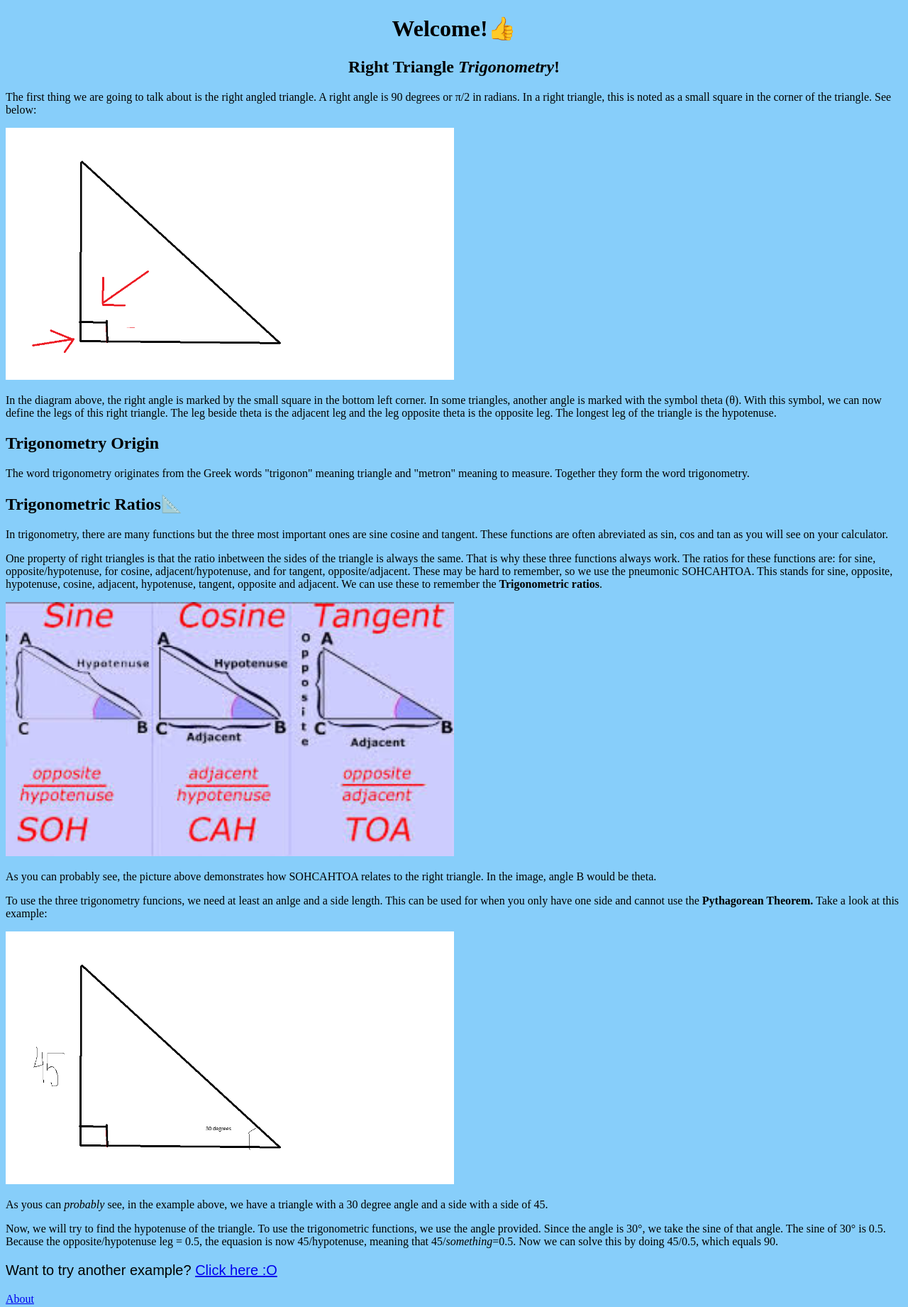
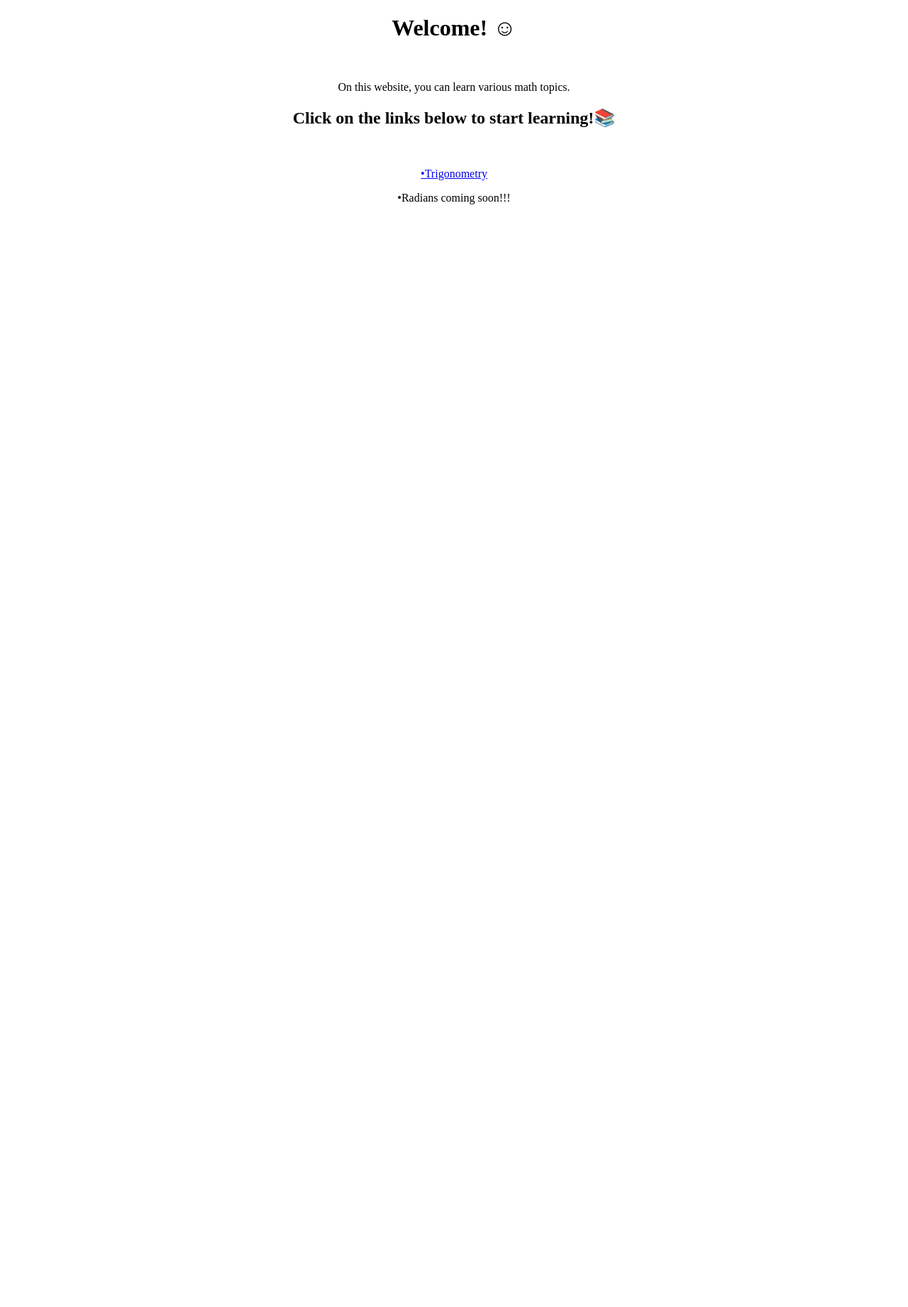
Before and after one commit to Orange-nice-fox/learn-trigonometry, a plain HTML site: page index.html in a window 1280 px wide. Shown: the whole page at 71% size. After the commit the page ends 800 px from the top, so only its background shows below. Drawn offline with Linux system fonts and the light colour scheme.

Commit message:
Add files via upload

```diff
--- a/index.html
+++ b/index.html
@@ -1,40 +1,26 @@
 <!DOCTYPE html>
-<html>
+
+<html lang="en">
 <head>
-        <title>Trigonometry</title>
+    <meta charset="utf-8" />
+    <title>Learn-Math</title>
     <style>
         body {
-                 font-family: "Times New Roman", sans-serif;
-                 background-color: lightskyblue;
-            }
-            .round {
-                font-family: "Quicksand", sans-serif;
-                font-size: 20px;
+
         }
     </style>
-        <link rel="icon" href="/Trigonometry.png" type="image/png">
 </head>
 <body>
     <center>
-        <h1>Welcome!👍</h1>
-
-        <h2>Right Triangle <i>Trigonometry</i>!</h2>
+        <h1>Welcome! ☺</h1>
+        <br />
+        <p>On this website, you can learn various math topics.</p>
+        <h2>Click on the links below to start learning!📚</h2>
+        <br />
+        <br />
+        <a href="trigonometry.html">•Trigonometry</a>
+        <br />
+        <p>•Radians coming soon!!!</p>
     </center>
-        <p>The first thing we are going to talk about is the right angled triangle. A right angle is 90 degrees or π/2 in radians. In a right triangle, this is noted as a small square in the corner of the triangle. See below: </p>
-        <img src="right-angle.png" alt="Right Angle" width="50%" height="50%">
-        <p>In the diagram above, the right angle is marked by the small square in the bottom left corner. In some triangles, another angle is marked with the symbol theta (θ). With this symbol, we can now define the legs of this right triangle. The leg beside theta is the adjacent leg and the leg opposite theta is the opposite leg. The longest leg of the triangle is the hypotenuse.</p>
-        <h2>Trigonometry Origin</h2>
-        <p>The word trigonometry originates from the Greek words "trigonon" meaning triangle and "metron" meaning to measure. Together they form the word trigonometry.</p>
-        <h2>Trigonometric Ratios📐</h2>
-        <p>In trigonometry, there are many functions but the three most important ones are sine cosine and tangent. These functions are often abreviated as sin, cos and tan as you will see on your calculator. </p>
-        <p>One property of right triangles is that the ratio inbetween the sides of the triangle is always the same. That is why these three functions always work. The ratios for these functions are: for sine, opposite/hypotenuse, for cosine, adjacent/hypotenuse, and for tangent, opposite/adjacent. These may be hard to remember, so we use the pneumonic SOHCAHTOA. This stands for sine, opposite, hypotenuse, cosine, adjacent, hypotenuse, tangent, opposite and adjacent. We can use these to remember the <b>Trigonometric ratios</b>.</p>
-        <img src="sohcatoa.png" alt="A picture of the pneumonic Soh Cah Toa" width ="50%" height="50%">
-        <p>As you can probably see, the picture above demonstrates how SOHCAHTOA relates to the right triangle. In the image, angle B would be theta.</p>
-        <p>To use the three trigonometry funcions, we need at least an anlge and a side length. This can be used for when you only have one side and cannot use the <b>Pythagorean Theorem.</b> Take a look at this example:</p>
-        <img src="example.png" alt="Triangle with 30 degrees and 45 opposite leg" width="50%" height="50%">
-        <p>As yous can <i>probably</i> see, in the example above, we have a triangle with a 30 degree angle and a side with a side of 45.</p>
-        <p>Now, we will try to find the hypotenuse of the triangle. To use the trigonometric functions, we use the angle provided. Since the angle is 30&#176;, we take the sine of that angle. The sine of 30&#176; is 0.5. Because the opposite/hypotenuse leg = 0.5, the equasion is now 45/hypotenuse, meaning that 45/<i>something</i>=0.5. Now we can solve this by doing 45/0.5, which equals 90. </p>
-        <p class="round">Want to try another example? <a href="example2.html">Click here :O</a></p>
-        <a href="about.html">About</a>
 </body>
 </html>
```
Also changed, not shown: trigonometry.html (added, +42 -0 lines). Lines whose indentation alone changed are shown as unchanged.
